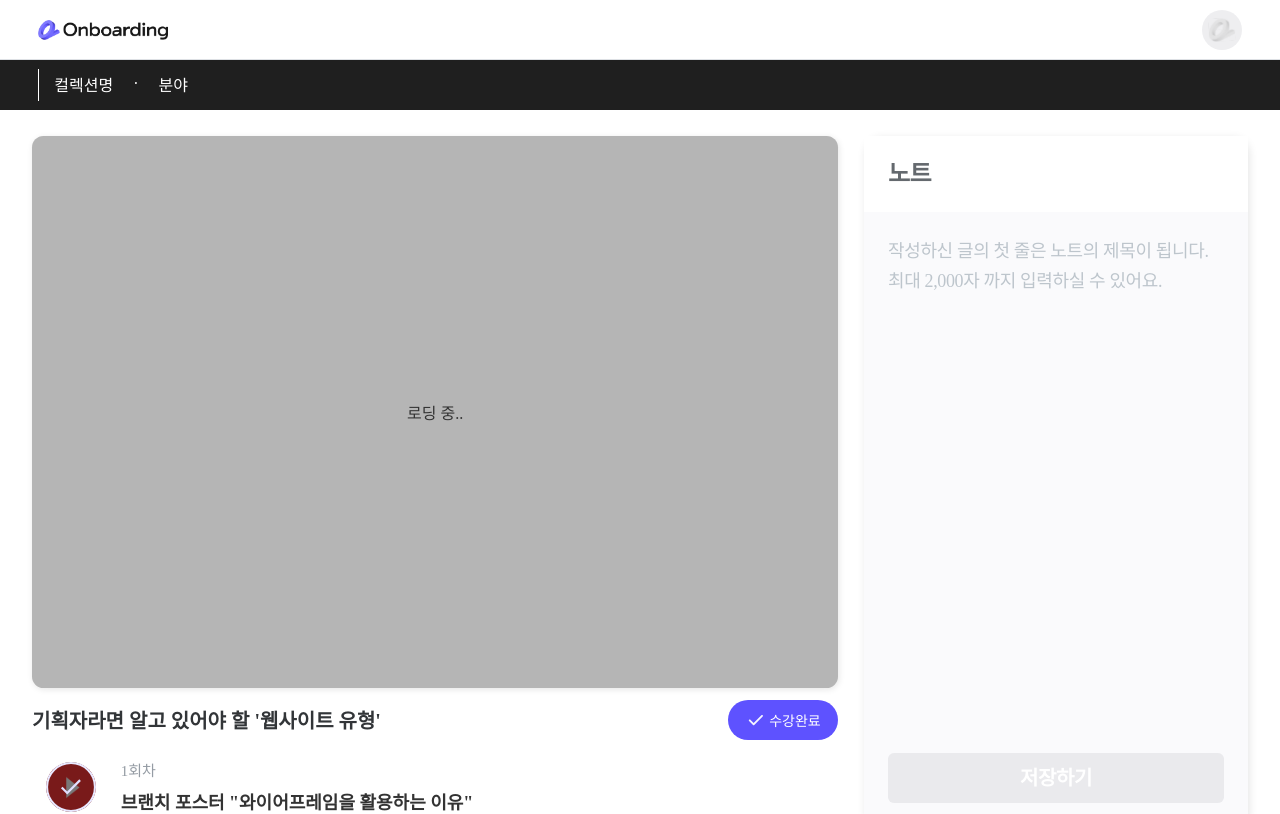
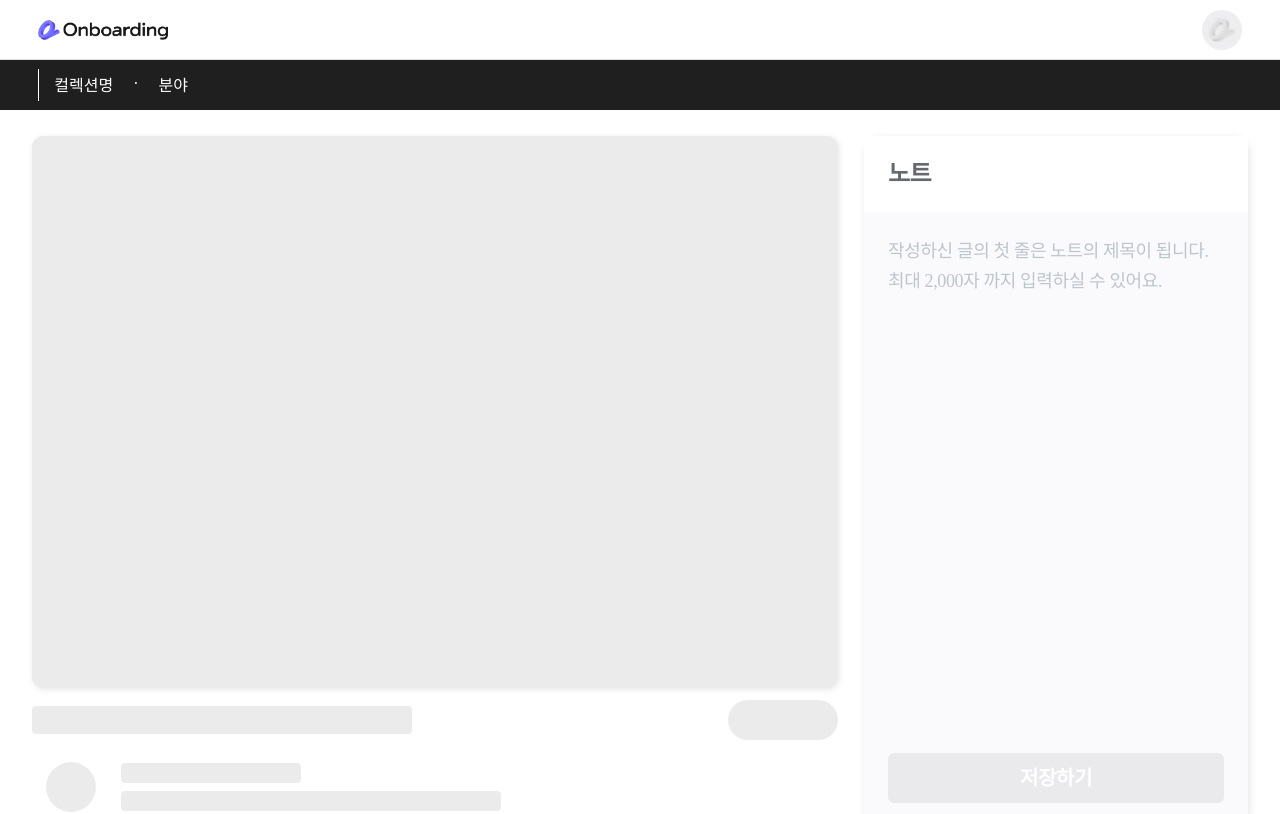
Before and after one commit to TeamLearningFlow/LearningFlow-FE, a Next.js app: page /learn in a window 1280 px wide. Shown: the top 814 px of the page. Built offline with nearby package versions, Linux system fonts and the light colour scheme.

Commit message:
feat: 수강페이지 아티클 컴포넌트 스켈레톤 UI 제작 #50

```diff
--- a/src/components/skeleton/skeleton_learnComponents.tsx
+++ b/src/components/skeleton/skeleton_learnComponents.tsx
@@ -1,7 +1,6 @@
 import React from 'react';
 import styled from 'styled-components';
 import SkeletonClassIndex_S from './skeleton_classIndex_S';
-
 
 const TitleWrapper = styled.div`
   display: flex;
@@ -15,7 +14,6 @@ const TitleWrapper = styled.div`
   }
 
   @media (max-width: 560px) {
-
   }
 `;
 
@@ -58,7 +56,6 @@ const SkeletonClassTitle: React.FC = () => {
     </TitleWrapper>
   );
 };
-
 
 const ComponentWrapper = styled.div`
   display: flex;
@@ -110,4 +107,20 @@ const SkeletonClassList_S: React.FC = () => {
   );
 };
 
-export { SkeletonClassTitle, SkeletonClassList_S};
+const SkeletonArticleWrapper = styled.div`
+  display: flex;
+  align-items: center;
+  justify-content: center;
+
+  width: 100%;
+  height: 552px;
+  border-radius: 11.483px;
+  background: rgba(0, 0, 0, 0.08);
+  box-shadow: 1.077px 1.435px 6.459px 0px rgba(0, 0, 0, 0.1);
+`;
+
+const SkeletonArticle: React.FC = () => {
+  return <SkeletonArticleWrapper></SkeletonArticleWrapper>;
+};
+
+export { SkeletonClassTitle, SkeletonClassList_S, SkeletonArticle };
--- a/src/pages/learn.tsx
+++ b/src/pages/learn.tsx
@@ -10,6 +10,7 @@ import Note from '../components/learn/note';
 import {
   SkeletonClassList_S,
   SkeletonClassTitle,
+  SkeletonArticle,
 } from '@/components/skeleton/skeleton_learnComponents';
 
 const PageWrapper = styled.div``;
@@ -94,7 +95,7 @@ const RightWrapper = styled.div`
 
 const LearnPage: React.FC = () => {
   const { episodeId } = useParams(); // episodeId 파라미터 가져오기
-  const loading = false; // Skeleton UI 확인용
+  const loading = true; // Skeleton UI 확인용
 
   return (
     <PageWrapper>
@@ -103,9 +104,13 @@ const LearnPage: React.FC = () => {
       {loading ? (
         <BodyWrapper>
           <LeftWrapper>
+            <SkeletonArticle />
             <SkeletonClassTitle />
             <SkeletonClassList_S />
           </LeftWrapper>
+          <RightWrapper>
+            <Note />
+          </RightWrapper>
         </BodyWrapper>
       ) : (
         <BodyWrapper>
```
